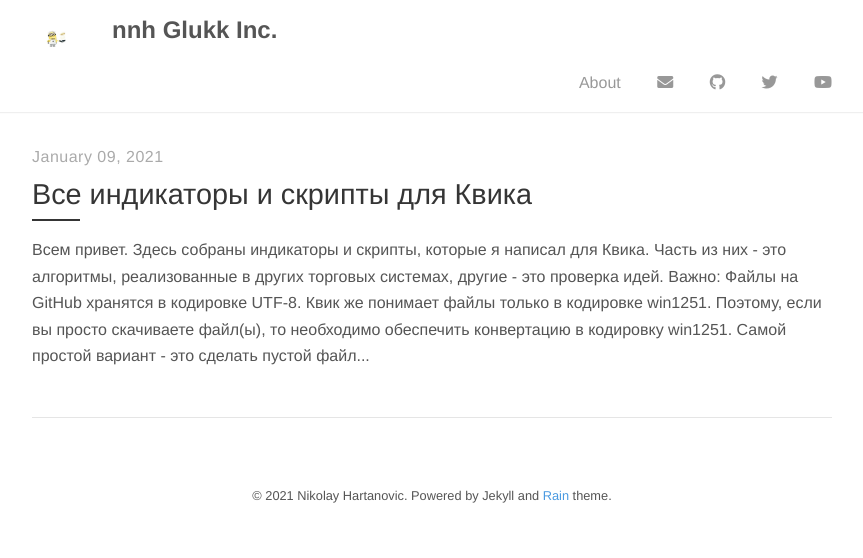
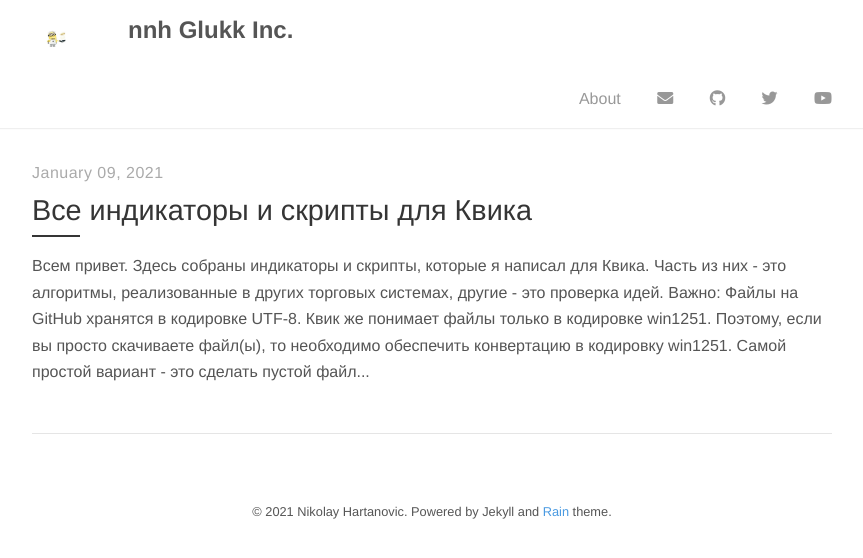
Before and after one commit to nick-nh/nick-nh.github.io, a Jekyll site: the page built from index.html, in a window 1280 px wide. Shown: the top 558 px of the page, without its empty margins (208-1071 px from the left). Built offline with Jekyll 4.4.1, drawn with Linux system fonts in a browser that asks for light colours; nearby versions of some CDN libraries; the list of posts is cut into pages by our own code.

Commit message:
Update default.html

```diff
--- a/_layouts/default.html
+++ b/_layouts/default.html
@@ -7,7 +7,7 @@
     <nav class="nav">
       <div class="nav-container">
         <a href="{{ site.baseurl }}/">
-          <h2 class="nav-title"><img src="{{ site.avatar }}" width="48" height="48" style="float:left;margin:0 32px 32px 0;"/>{{ site.title }}</h2>
+          <h2 class="nav-title"><img src="{{ site.avatar }}" width="48" height="48" style="float:left;margin:0 48px 48px 0;"/>{{ site.title }}</h2>
         </a>
         <ul class="nav-links-social-icons">
           {% for link in site.navigation %}{% assign current = nil %}{% if page.url contains link.url %}{% assign current = 'current' %}{% endif %}
```
